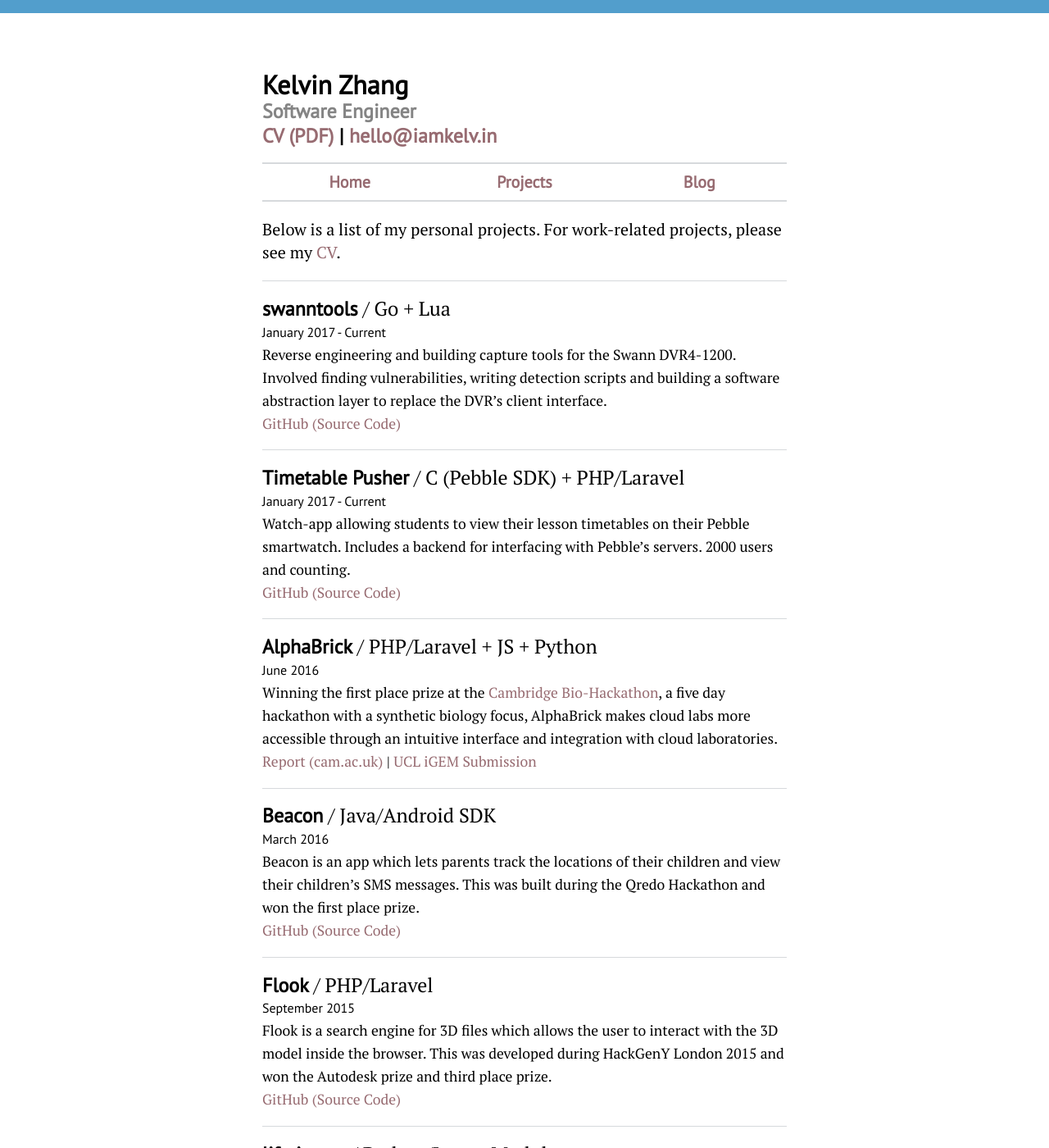
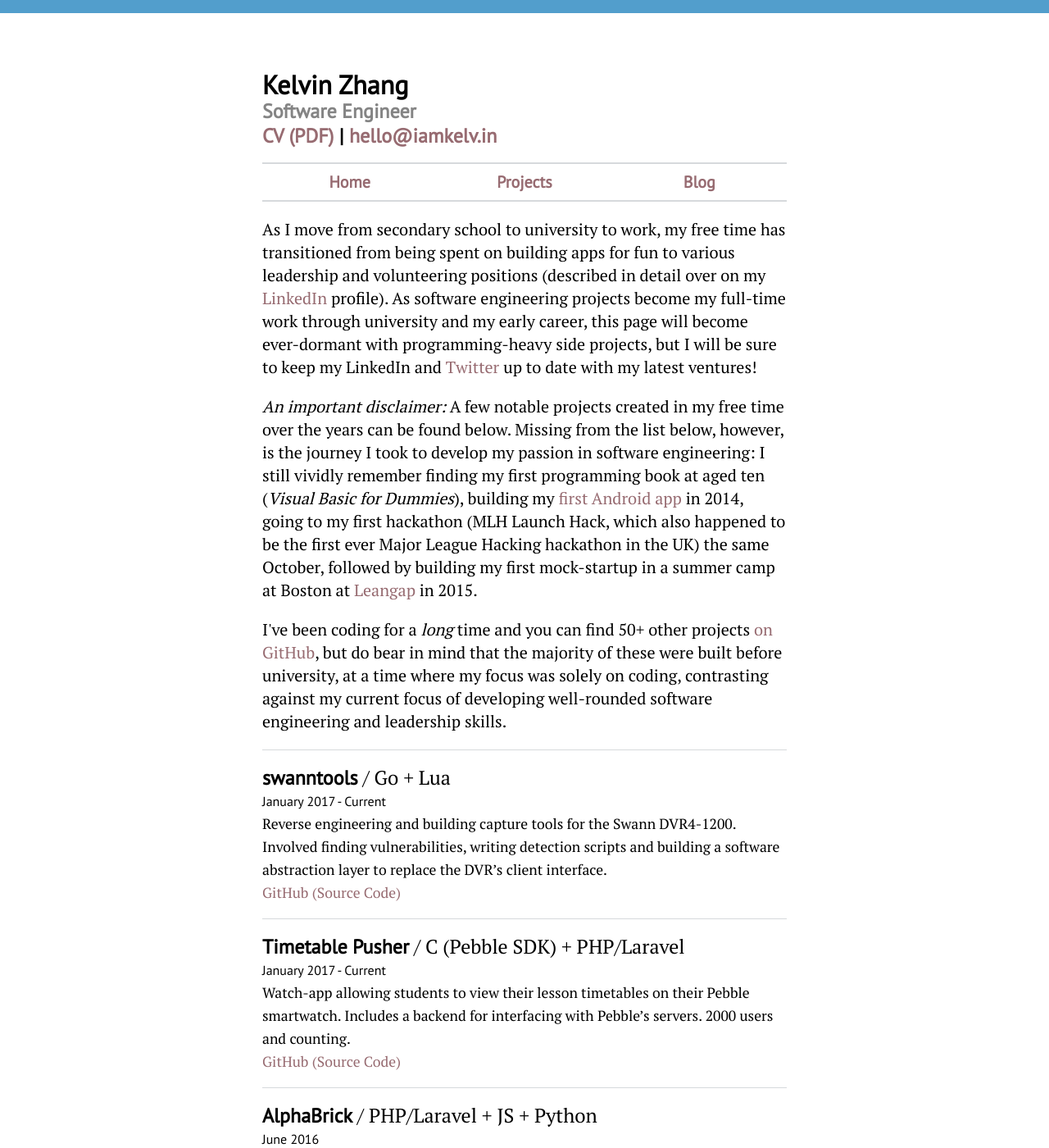
Before and after one commit to kz/iamkelv.in-new, a Jekyll site: the page built from projects.html, in a window 1280 px wide and 1400 px high. Shown: the whole window at 82% size. Built offline with Jekyll 4.4.1, drawn with Linux system fonts in a browser that asks for light colours; some of the changed text lies outside the part shown.

Commit message:
Update projects page

```diff
--- a/projects.html
+++ b/projects.html
@@ -4,15 +4,44 @@ title: Projects
 permalink: /projects/
 ---
 
+<div class="row">
+    <p>
+        As I move from secondary school to university to work, my free time has transitioned from being spent on building
+        apps for fun to various leadership and volunteering positions (described in detail over on my
+        <a href="https://www.linkedin.com/in/kelvzhan/">LinkedIn</a> profile). As software engineering projects become
+        my full-time work through university and my early career, this page will become ever-dormant with programming-heavy
+        side projects, but I will be sure to keep my LinkedIn and <a href="https://twitter.com/KelvZhan">Twitter</a> up
+        to date with my latest ventures!
+    </p>
 
-<div class="row">
-    <p>Below is a list of my personal projects. For work-related projects, please see my <a href="/assets/Kelvin%20Zhang%20-%20CV.pdf">CV</a>.</p>
+
+
+    <p>
+        <em>An important disclaimer:</em>
+        A few notable projects created in my free time over the years can be found below. Missing from the list below, however,
+        is the journey I took to develop my passion in software engineering: I still vividly remember finding my first
+        programming book at aged ten (<em>Visual Basic for Dummies</em>), building my
+        <a href="https://github.com/kz/four-beat-tempo">first Android app</a> in 2014, going to my first hackathon (MLH
+        Launch Hack, which also happened to be the first ever Major League Hacking hackathon in the UK) the same October,
+        followed by building my first mock-startup in a summer camp at Boston at <a href="https://www.leangap.org/">Leangap</a>
+        in 2015.
+    </p>
+
+    <p>
+        I've been coding for a <em>long</em> time and you can find 50+ other projects <a href="https://github.com/kz?tab=repositories&q=&type=source&language=">on GitHub</a>,
+        but do bear in mind that the majority of these were built before university, at a time where my focus was solely
+        on coding, contrasting against my current focus of developing well-rounded software engineering and leadership
+        skills.
+    </p>
+
     {% for project in site.projects reversed %}
+        {% if project.pre_uni_showcase %}
             <div class="project">
                 <h2 class="project-title"><span class="project-name">{{ project.name }}</span>{% if project.languages %}<span class="project-languages"> / {{ project.languages }}</span>{% endif %}</h2>
                 <p class="project-dates">{{ project.dates }}</p>
                 <p class="project-details">{{ project.excerpt | remove: '<p>' | remove: '</p>' }}</p>
                 <p class="project-links">{% if project.links %}{% for link in project.links %}<a href="{{ link.url }}">{{ link.text }}</a>{% unless forloop.last %} | {% endunless %}{% endfor %}{% endif %}</p>
             </div>
+        {% endif %}
     {% endfor %}
 </div>
```
Also changed, not shown: _projects/2015-02-01-balances.md (+1 -0 lines), _projects/2015-08-01-lifx-jasper.md (+1 -0 lines), _projects/2016-06-01-alphabrick.md (+1 -0 lines), _projects/2017-01-01-timetable-pusher.md (+1 -0 lines), _projects/2017-01-02-swanntools.md (+1 -0 lines). Lines whose indentation alone changed are shown as unchanged.
